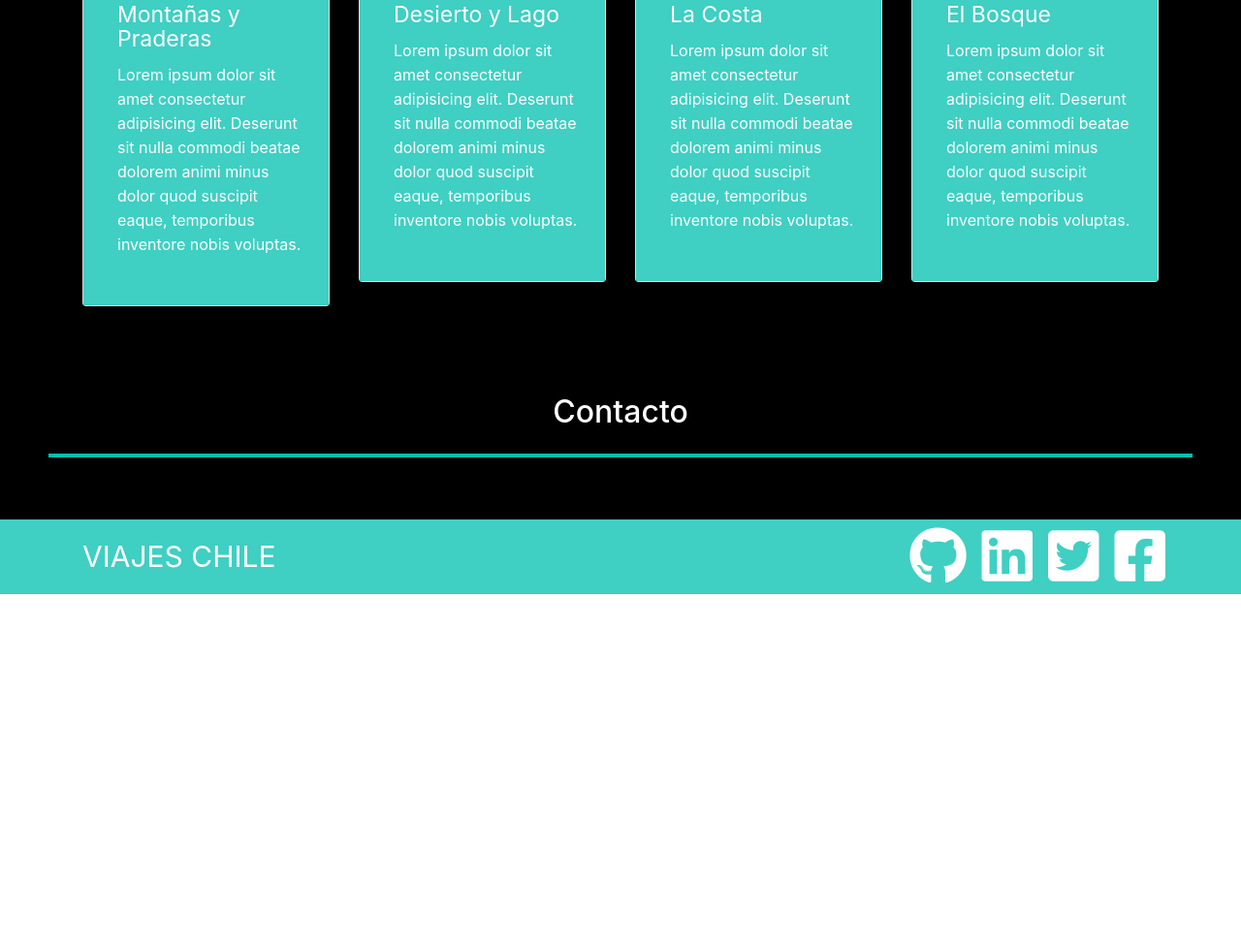
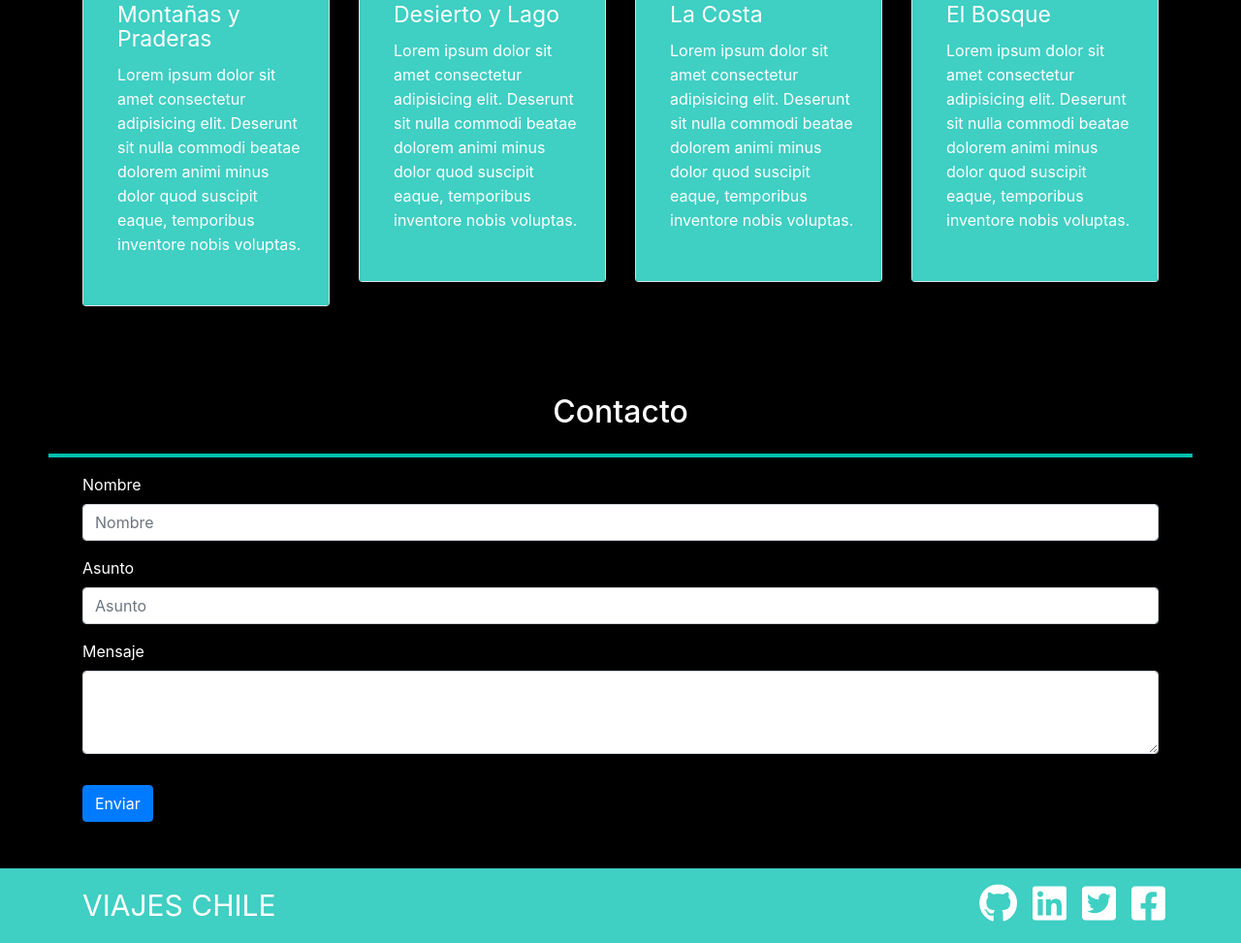
Before and after one commit to Rudeluy/Prueba_Viajes_Chile-Luis_Veliz, a plain HTML site: page index.html in a window 1280 px wide. Shown: the part 1574-2547 px from the top of the page at 97% size. Before the commit the page ends 2187 px from the top, so only its background shows below. Drawn offline with nearby package versions, Linux system fonts and the light colour scheme.

Commit message:
add FORM + update footer

```diff
--- a/assets/css/style.css
+++ b/assets/css/style.css
@@ -156,6 +156,8 @@ color: white;
   justify-content: end;
 }
 .footer_icons a {
+  padding-top: 8px;
+  font-size: 20px;
   text-decoration: none;
   color: #fff;
 }
--- a/index.html
+++ b/index.html
@@ -138,7 +138,27 @@
 	<section id="contactos">
 	<h2 class="text-center mb-4 title_top_separation">Contacto</h2>
 	<hr class="hr_section_top">
-
+	<form id="formcontacto" class="container">
+		<div class="form-row">
+		  <div class="form-group col-md-12">
+			<label for="name">Nombre</label>
+			<input type="name" class="form-control" id="name" placeholder="Nombre" required>
+		  </div>
+		  <div class="form-group col-md-12">
+			<label for="asunto">Asunto</label>
+			<input type="text" class="form-control" id="asunto" placeholder="Asunto" required>
+		  </div>
+		</div>
+		<div class="form-row">
+		  <div class="form-group col-md-12">
+			<label for="mensaje" class="form-label">Mensaje</label>
+  			<textarea class="form-control" id="mensaje" rows="3" required></textarea>
+		  </div>
+		</div>
+		<div class="form-group">
+		</div>
+		<button type="submit" class="btn btn-primary">Enviar</button>
+	  </form>
 	<br>
 	<br>
 	</section>
@@ -157,8 +177,6 @@
 			</div>
 		</div>
 	</footer>
-
-
     <script src="https://code.jquery.com/jquery-3.4.0.js" integrity="sha256-DYZMCC8HTC+QDr5QNaIcfR7VSPtcISykd+6eSmBW5qo=" crossorigin="anonymous"></script>
     <script src="https://cdnjs.cloudflare.com/ajax/libs/popper.js/1.14.7/umd/popper.min.js" integrity="sha384-UO2eT0CpHqdSJQ6hJty5KVphtPhzWj9WO1clHTMGa3JDZwrnQq4sF86dIHNDz0W1" crossorigin="anonymous"></script>
     <script src="https://stackpath.bootstrapcdn.com/bootstrap/4.3.1/js/bootstrap.min.js" integrity="sha384-JjSmVgyd0p3pXB1rRibZUAYoIIy6OrQ6VrjIEaFf/nJGzIxFDsf4x0xIM+B07jRM" crossorigin="anonymous"></script>
```
